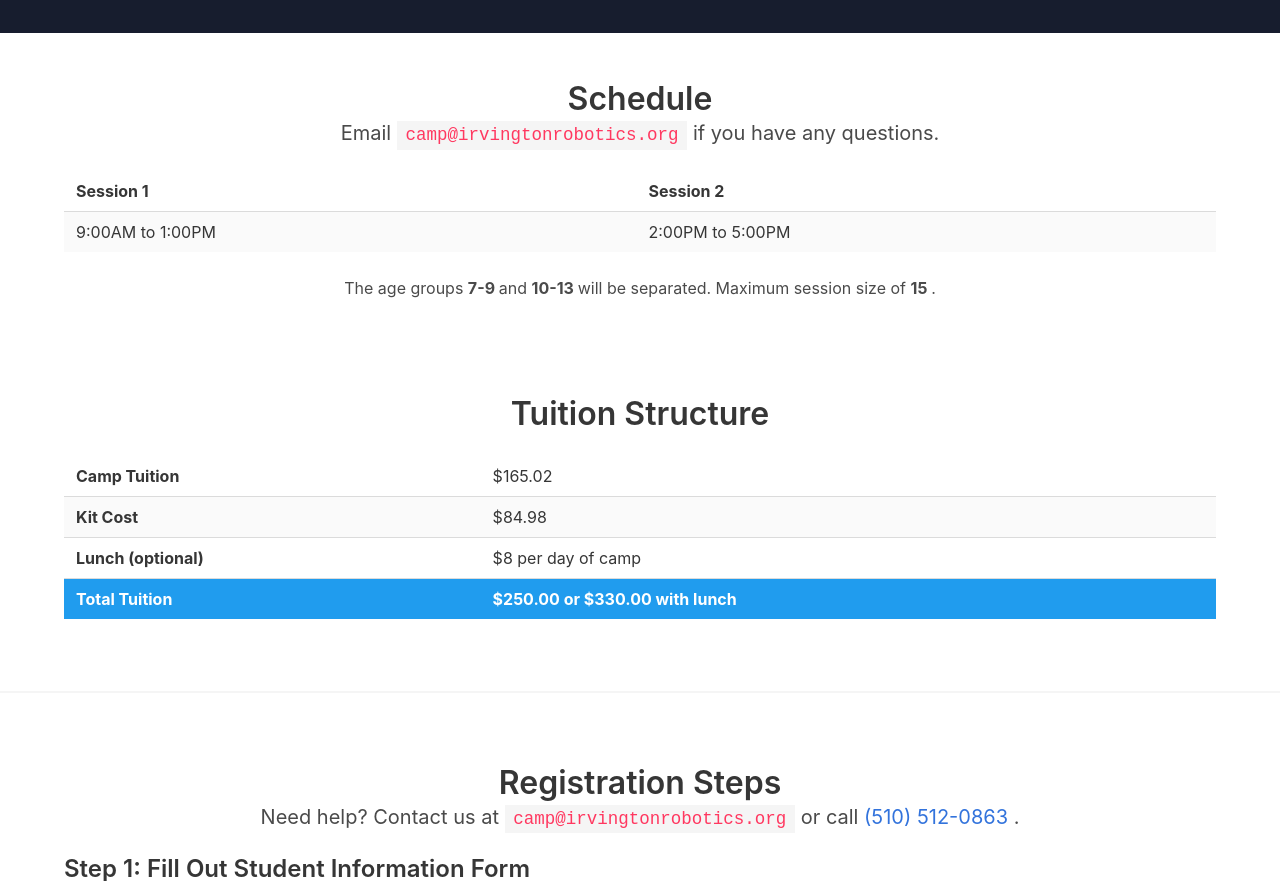
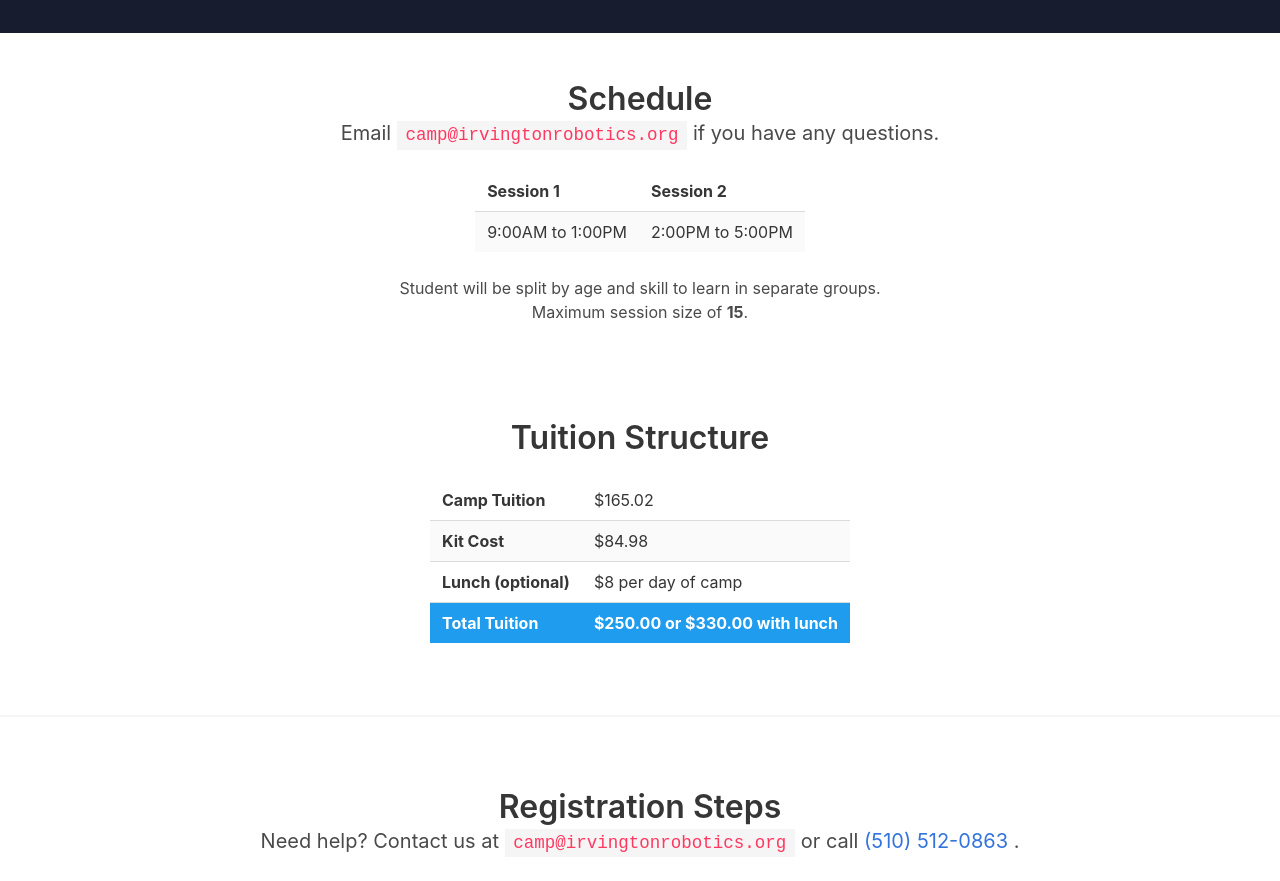
Before and after one commit to IrvingtonRobotics/summercamp, a plain HTML site: page index.html in a window 1280 px wide. Shown: the part 3770-4651 px from the top of the page. Drawn offline with nearby package versions, Linux system fonts and the light colour scheme.

Commit message:
Clarify sessions more

```diff
--- a/css/index.css
+++ b/css/index.css
@@ -27,3 +27,7 @@
 .image.is-hcentered {
   margin: auto;
 }
+
+.table.is-hcentered {
+  margin: auto;
+}
--- a/index.html
+++ b/index.html
@@ -366,7 +366,7 @@
 			<h2 class="subtitle">
 				Email <code>camp@irvingtonrobotics.org</code> if you have any questions.
 			</h2>
-			<table class="table is-fullwidth is-striped is-hoverable">
+			<table class="table is-hcentered is-striped is-hoverable">
 				<tr>
 					<th>
 						Session 1
@@ -384,8 +384,10 @@
           </td>
         </tr>
 			</table>
-      The age groups <b> 7-9 </b> and <b> 10-13 </b> will be separated.
-      Maximum session size of <b> 15 </b>.
+      <br/>
+      Student will be split by age and skill to learn in separate groups.
+      <br/>
+      Maximum session size of <b>15</b>.
 		</div>
 	</section>
 	<section class="section has-text-centered">
@@ -393,7 +395,7 @@
 			<h1 class="title">
 				Tuition Structure
 			</h1>
-			<table class="table is-fullwidth is-striped is-hoverable">
+			<table class="table is-hcentered is-striped is-hoverable">
 				<tr>
 					<th>
 						Camp Tuition
```
